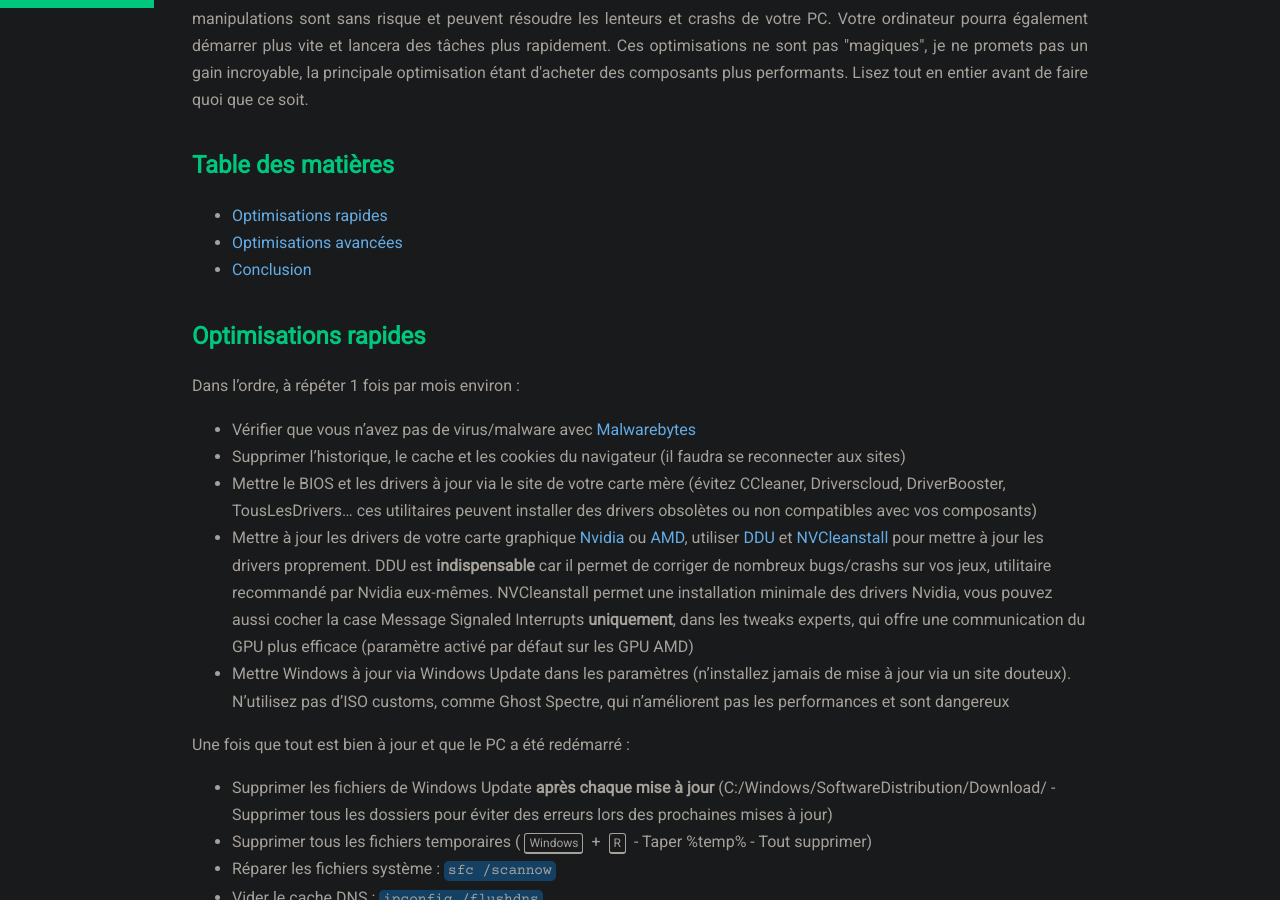
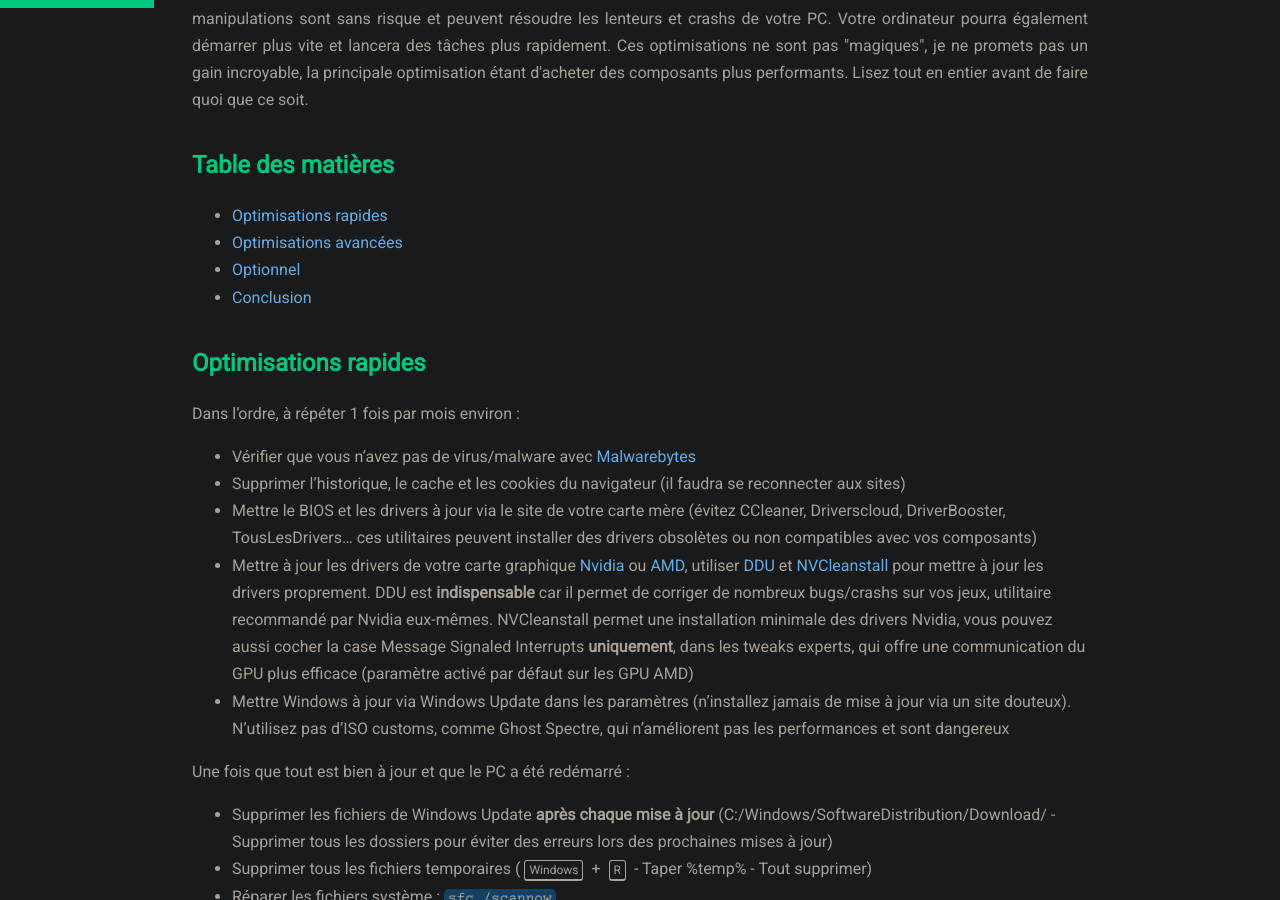
Before and after one commit to PouletEnSlip/pouletenslip.github.io, a Jekyll site: the page built from pages/opti/index.md, in a window 1280 px wide and 900 px high, scrolled down 450 px. Built offline with Jekyll 4.4.1, drawn with Linux system fonts in a browser that asks for light colours.

Commit message:
Update index.md

```diff
--- a/pages/opti/index.md
+++ b/pages/opti/index.md
@@ -7,6 +7,7 @@ layout: opti
 ## Table des matières
 - [Optimisations rapides](#optimisations-rapides)
 - [Optimisations avancées](#optimisations-avancées)
+- [Optionnel](#optionnel)
 - [Conclusion](#conclusion)
 
 ## Optimisations rapides
```
